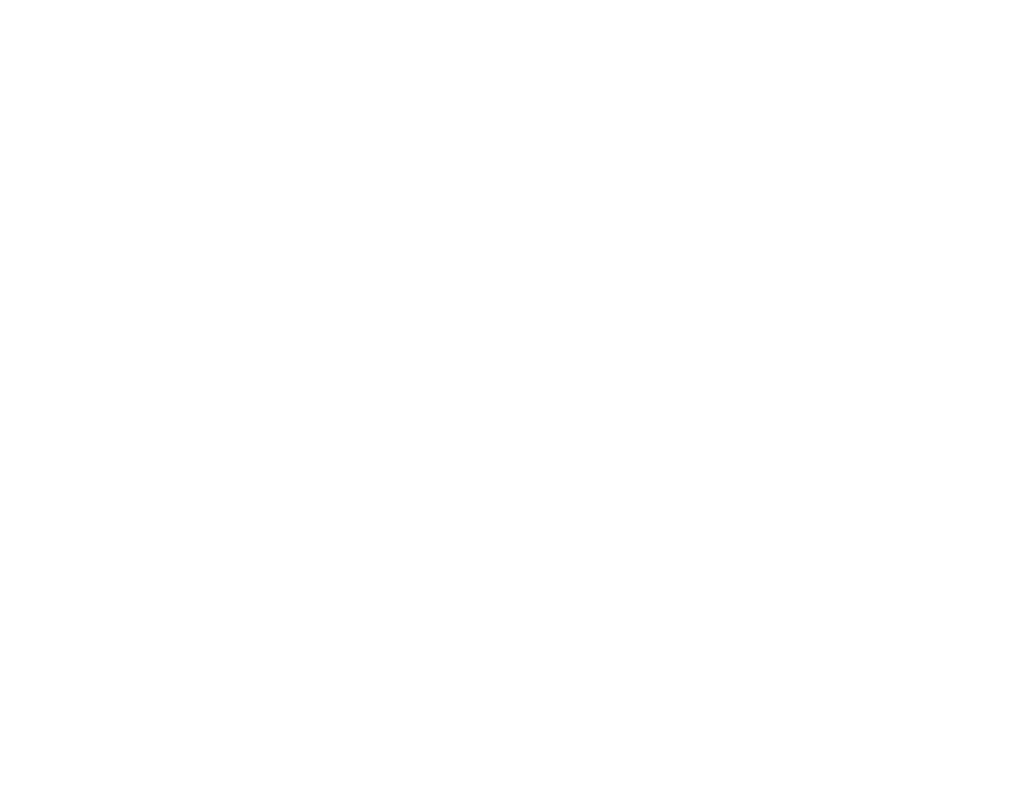
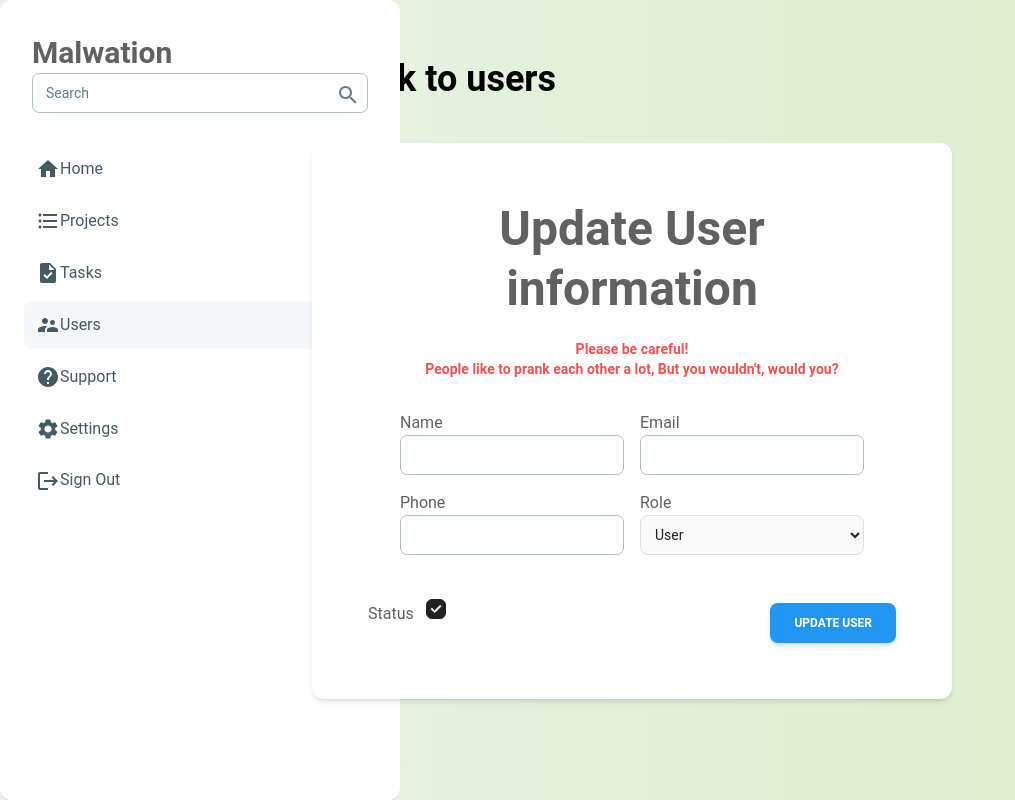
Before and after one commit to SadetTurhan/User-Panel, a React (Vite) app in the folder User-Panel/: page /updateuser/1 in a window 1280 px wide. Before the commit this address had no page. Shown: the whole page, without its empty margins (0-1015 px from the left). Built offline with nearby package versions, Linux system fonts and the light colour scheme.

Commit message:
User details can now be updated

```diff
--- a/User-Panel/src/App.tsx
+++ b/User-Panel/src/App.tsx
@@ -12,7 +12,7 @@
       <Route element={<LoginForm/>} />
       <Route path="/" element={<LoginForm />} />
       <Route path="/userpanel" element={<UserPanel />} />
-      <Route path="/updateuser" element={<UpdateUser />} />
+      <Route path="/updateuser/:userId" element={<UpdateUser />} />
     </Routes>
   </Router>
   );
--- a/User-Panel/src/components/LoginForm.tsx
+++ b/User-Panel/src/components/LoginForm.tsx
@@ -32,7 +32,7 @@
     }
   }
 
-type CustomFieldValues = FieldValues & FormData & ValidationSchema;
+
 
   return (
     <div className="h-screen bg-gradient-to-r from-green-100 to-green-200">
--- a/User-Panel/src/components/UpdateUser.tsx
+++ b/User-Panel/src/components/UpdateUser.tsx
@@ -7,11 +7,15 @@
   CardBody,
   Checkbox,
 } from "@material-tailwind/react";
-import { Link } from "react-router-dom";
 import TransitEnterexitIcon from "@mui/icons-material/TransitEnterexit";
 import { useForm } from "react-hook-form";
 import { z } from "zod";
 import { zodResolver } from "@hookform/resolvers/zod";
+import { useParams } from 'react-router-dom';
+import { useEffect, useState } from 'react';
+import axios from 'axios';
+import { UserType } from "../types/UserType";
+import { Link, useNavigate } from "react-router-dom";
 
 const validationSchema = z.object({
   email: z.string().min(1, { message: "Email area can not be empty" }).email({ message: "Wrong email format" }),
@@ -25,11 +29,22 @@
 type ValidationSchema = z.infer<typeof validationSchema>;
 
 function UpdateUser() {
+  const nav = useNavigate();
   const { register, handleSubmit, formState: { errors } } = useForm<ValidationSchema>({ resolver: zodResolver(validationSchema) });
+  const { userId } = useParams();
+  const [user, setUser] = useState<UserType | null>(null);
+  console.log(userId);
+  const onSubmit = (data: ValidationSchema) => {
+    axios.put(`http://localhost:3000/users/${userId}`, data)
+      .then(response => {
+        console.log('User updated successfully:', response.data);
+        nav("/userpanel")
+      })
+      .catch(error => {
+        console.log('Error updating user:', error);
+      });
+  };
 
-  const onSubmit = (data: ValidationSchema) => {
-    console.log(data);
-  };
 
   return (
     <div className="grid grid-cols-5 h-screen bg-gradient-to-r from-green-50 to-light-green-100">
@@ -54,7 +69,7 @@
               <div className="flex p-8 grid grid-cols-2 gap-4">
                 <label>
                   Name
-                  <Input type="text" {...register("name", { required: true })} />
+                  <Input type="text" {...register("name", { required: true })}  defaultValue={user?.name} />
                   {errors.name && <p className="text-xs italic text-red-500">{errors.name.message}</p>}
                 </label>
                 <label>
--- a/User-Panel/src/components/UserPanel.tsx
+++ b/User-Panel/src/components/UserPanel.tsx
@@ -75,7 +75,7 @@
                   <td className='p-4 w-1/7'><Typography variant="small" color="blue-gray" className="font-normal">{user.role}</Typography></td>
                   <td className='p-4 w-1/7'><Typography variant="small" color="blue-gray" className="font-normal">{user.isActive ? (<CheckCircleIcon />) : <CancelIcon />}</Typography></td>
                   <td className='p-4 w-1/7'><button onClick={() => handleDelete(user.id)}><DeleteIcon /></button></td>
-                  <td className='p-4 w-1/7'><Link to="/updateuser"><Tooltip content="Update the user information from here">Update User</Tooltip></Link></td>
+                  <td className='p-4 w-1/7'><Link key={user.id} to={`/updateuser/${user.id}`}><Tooltip content="Update the user information from here">Update User</Tooltip></Link></td>
                 </tr>
               ))}
             </tbody>
```
Also changed, not shown: 1 other file (tests, documents, lock files or other folders).
